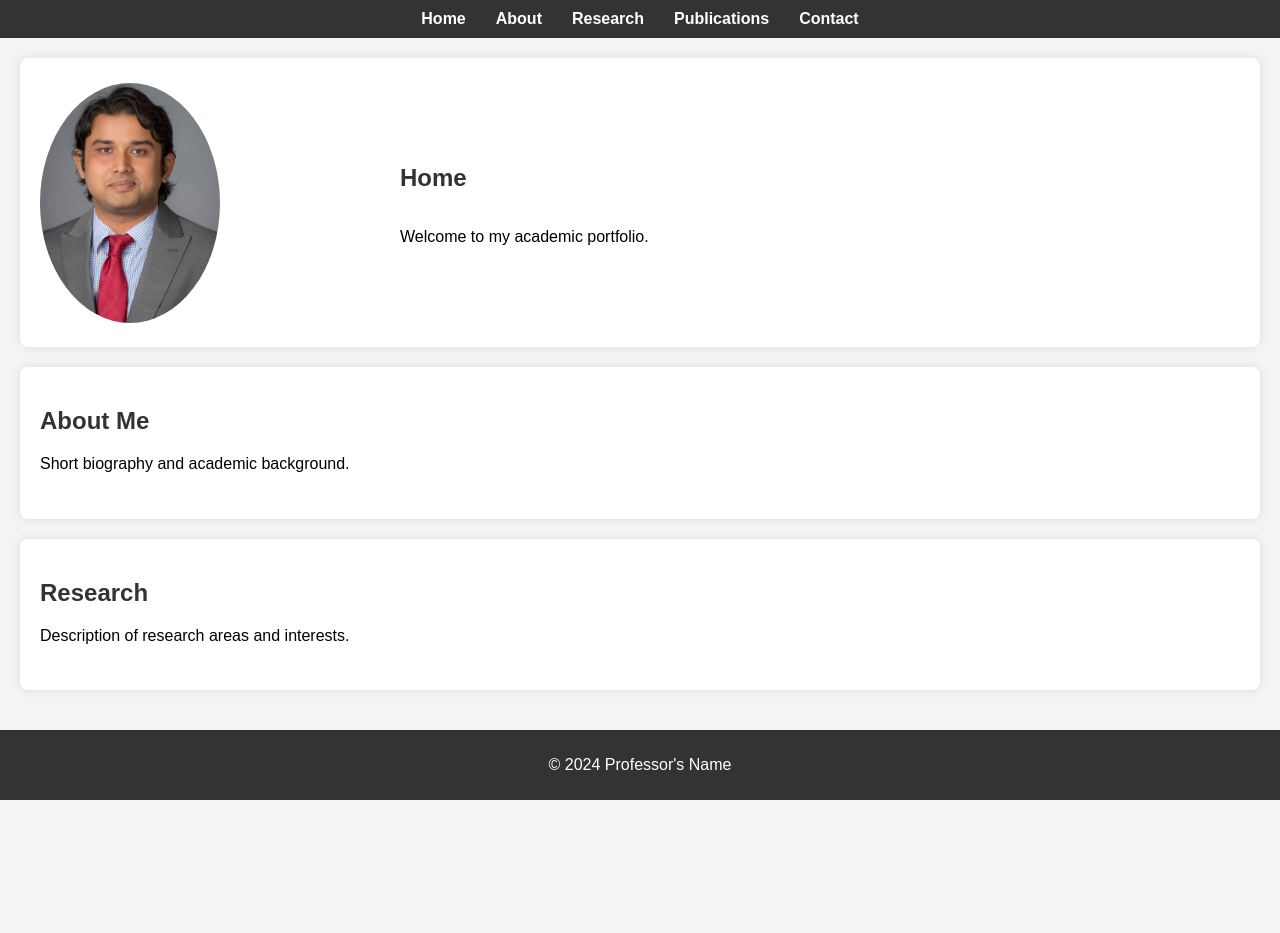
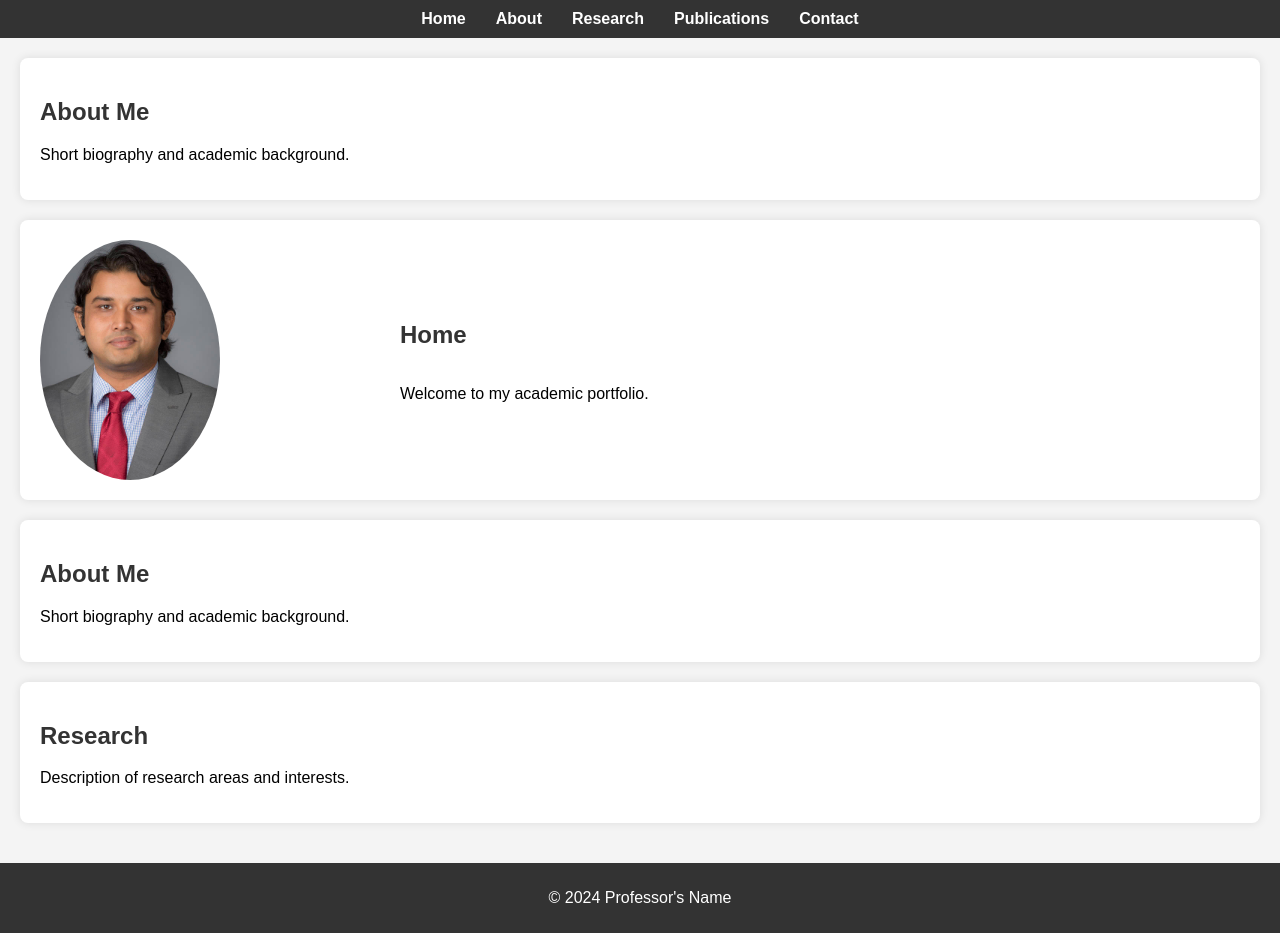
Before and after one commit to rahulgomes19/rahulgomes19.github.io, a plain HTML site: page index.html in a window 1280 px wide. Before the commit the page ends 800 px from the top, so only its background shows below. Drawn offline with Linux system fonts and the light colour scheme.

Commit message:
Update index.html

```diff
--- a/index.html
+++ b/index.html
@@ -20,6 +20,11 @@
     </header>
 
     <div class="container">
+        <div id="box0" class="box">
+            <h2>About Me</h2>
+            <p>Short biography and academic background.</p>
+        </div>
+
          <div id="box1" class="box">
             <div class="box-inner left">
                 <img src="Rahul.jpg" alt="Professor Image" class="professor-image">
```
